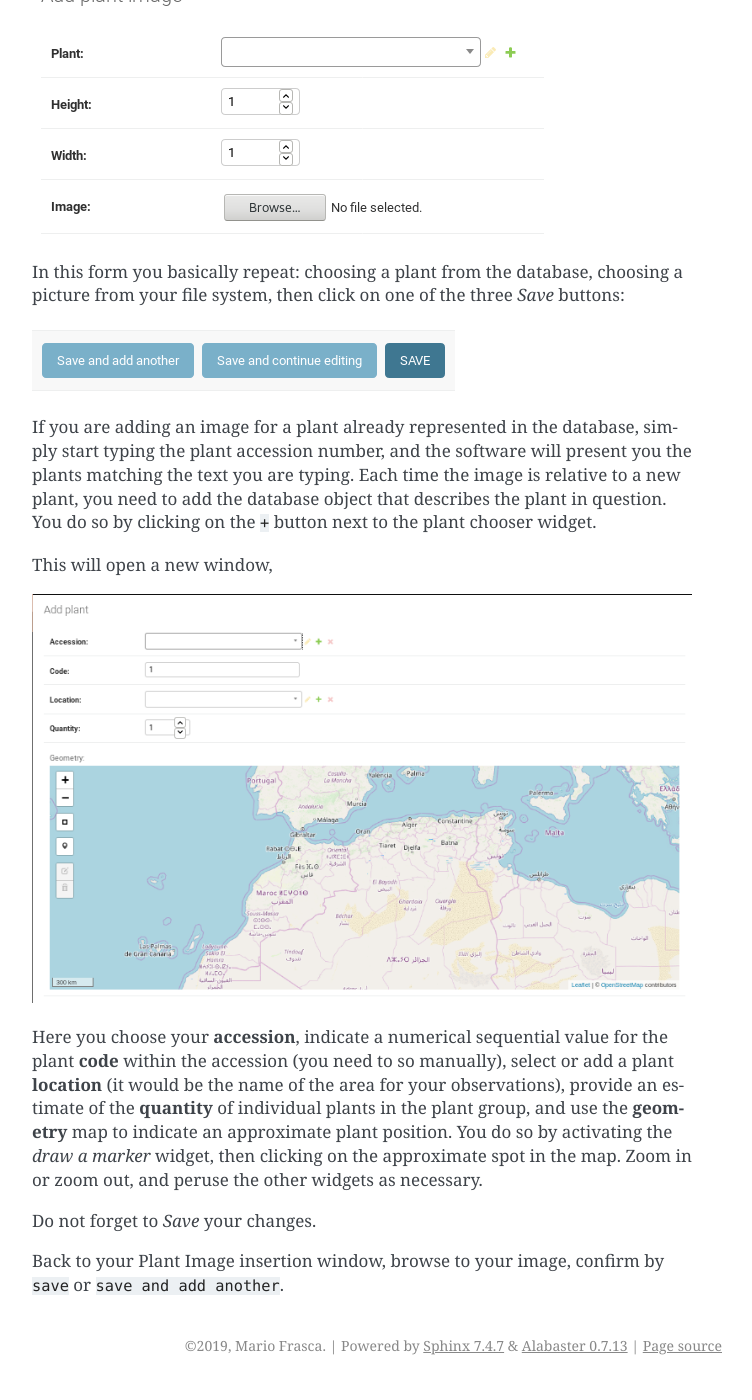
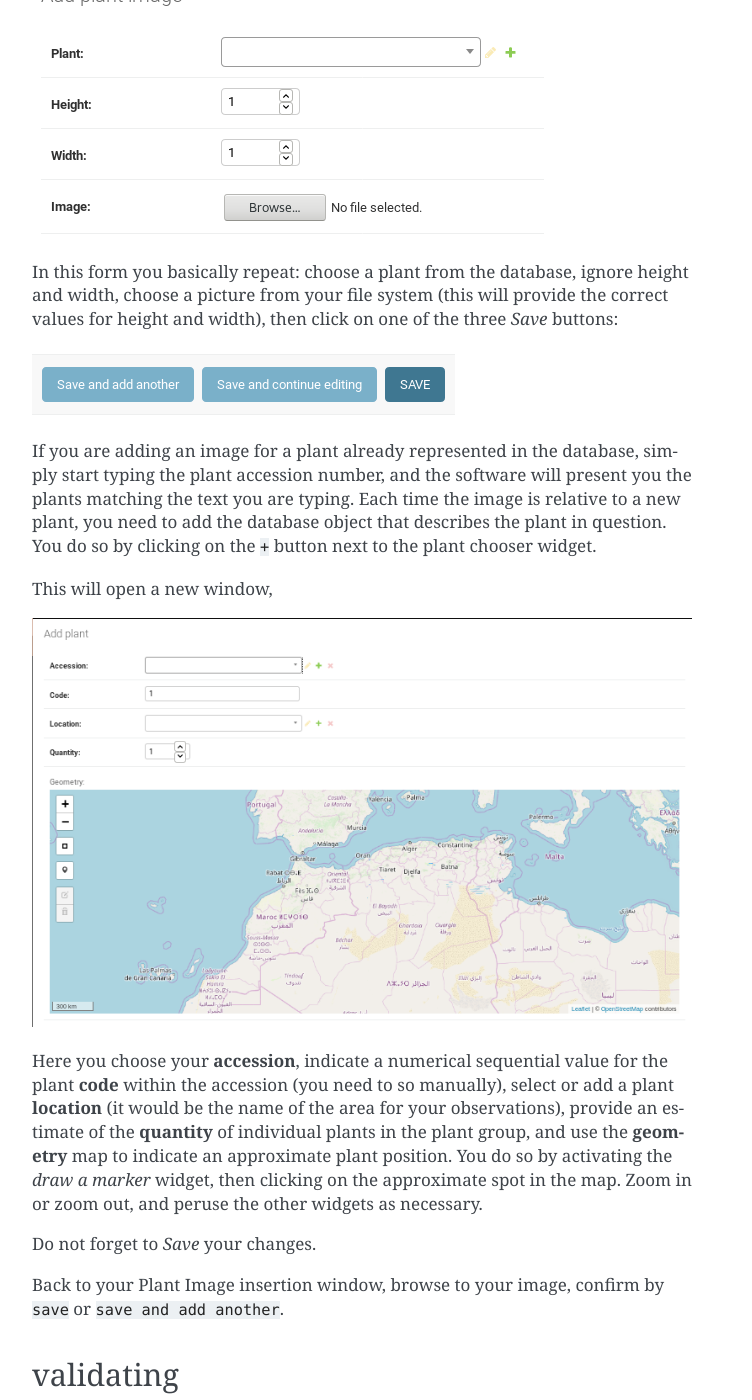
Before and after one commit to Ghini/server, a Sphinx documentation site: the page built from docs/participate.rst, in a window 1280 px wide and 1400 px high, scrolled down 1843 px. Shown: the whole window, without its empty margins (388-1140 px from the left). Built offline with Sphinx 7.4.7, drawn with Linux system fonts in a browser that asks for light colours; some of the changed text lies outside the part shown.

Commit message:
mention verifications

```diff
--- a/docs/participate.rst
+++ b/docs/participate.rst
@@ -59,8 +59,9 @@
 
 .. image:: images/participate-20190722120634.png
 
-In this form you basically repeat: choosing a plant from the database, choosing a picture
-from your file system, then click on one of the three *Save* buttons:
+In this form you basically repeat: choose a plant from the database, ignore height and
+width, choose a picture from your file system (this will provide the correct values for
+height and width), then click on one of the three *Save* buttons:
 
 .. image:: images/participate-20190722162120.png
 
@@ -86,3 +87,17 @@
 
 Back to your Plant Image insertion window, browse to your image, confirm by ``save`` or
 ``save and add another``.
+
+validating
+~~~~~~~~~~~~~~~~~~~~~~~~~~~~~~~~~
+
+A different activity is relative to validating accessions with taxonomic information.  You
+can do so from `the admin interface
+<https://almaghreb.ghini.me/admin/collection/verification/add/>`_,
+
+.. image:: images/participate-20190722165116.png
+
+but you can also use the results window, activating the context menu for the accession you
+want to validate.
+
+.. image:: images/participate-20190722164953.png
```
Also changed, not shown: docs/images/participate-20190722164953.png (added), docs/images/participate-20190722165116.png (added).
